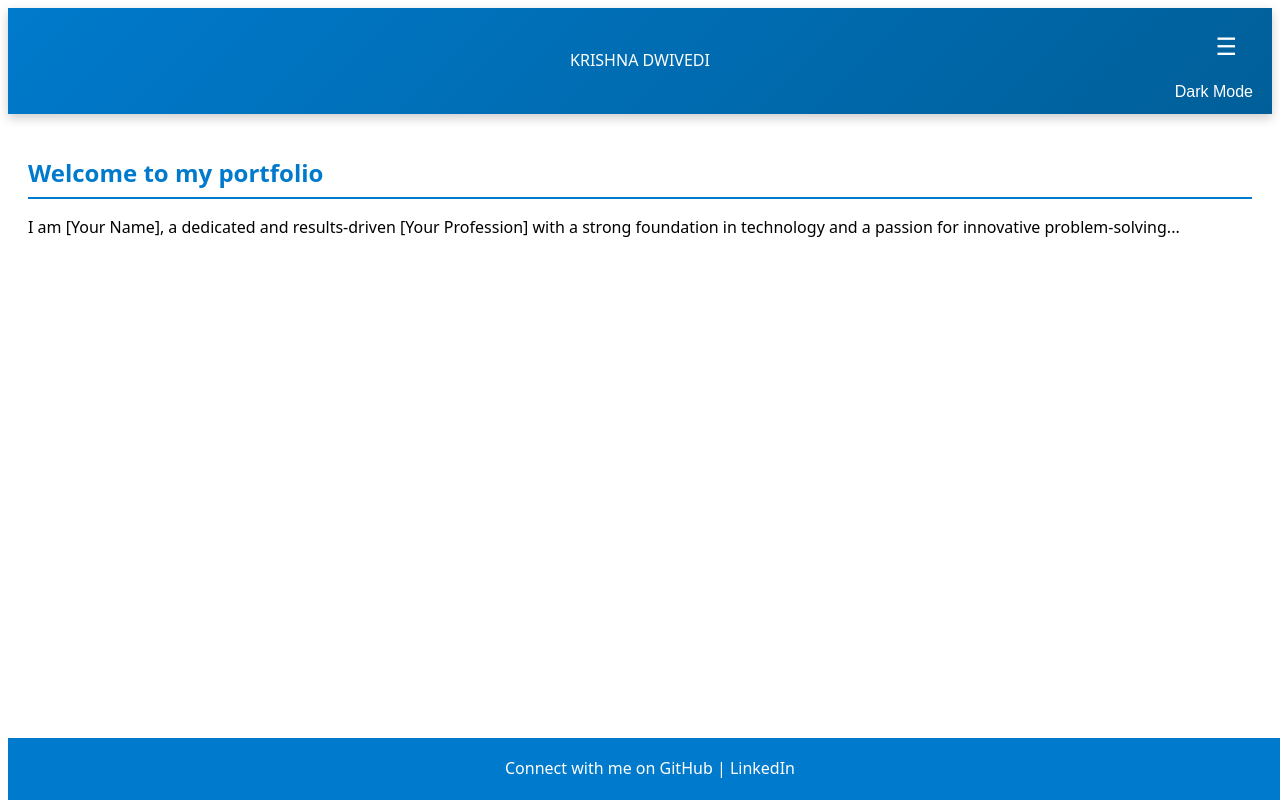
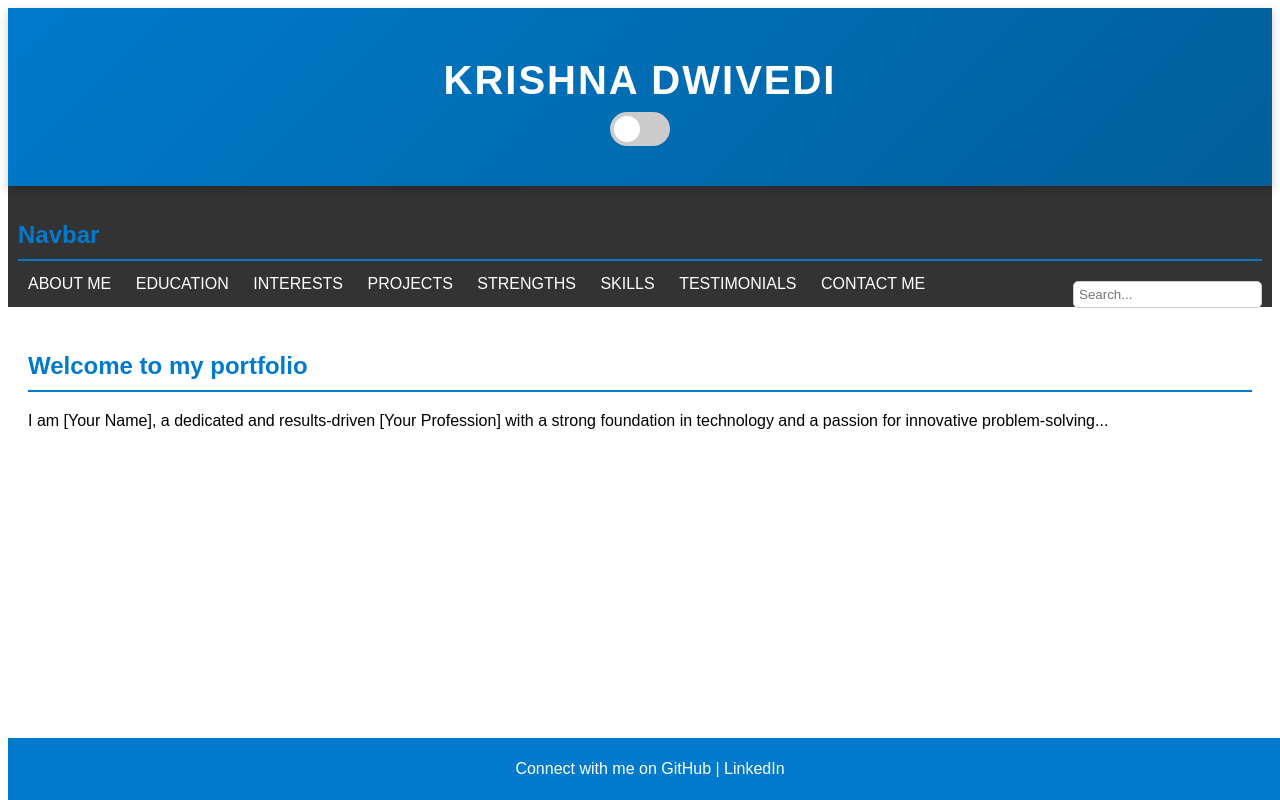
Before and after one commit to sudo-hope0529/portfolio, a plain HTML site: page index.html in a window 1280 px wide. Drawn offline with Linux system fonts and the light colour scheme.

Commit message:
Update index.html

```diff
--- a/index.html
+++ b/index.html
@@ -321,76 +321,100 @@
 .card .rotate-button:hover {
     color: #FFD700; /* Change color on hover */
 }
-.sidebar {
-            position: fixed;
+        body {
+            font-family: Arial, sans-serif;
+            transition: background-color 0.3s, color 0.3s;
+        }
+        .light-mode {
+            background-color: #ffffff;
+            color: #000000;
+        }
+        .dark-mode {
+            background-color: #333333;
+            color: #ffffff;
+        }
+        .navbar {
+            background-color: #333;
+            color: white;
+            padding: 10px;
+        }
+        .navbar a {
+            color: white;
+            padding: 10px;
+            text-decoration: none;
+        }
+        .navbar a:hover {
+            background-color: #575757;
+        }
+        .search-container {
+            float: right;
+        }
+        .search-container input {
+            padding: 5px;
+        }
+        section {
+            display: none;
+        }
+        section.active {
+            display: block;
+        }
+        /* Switch styles */
+        .switch {
+            position: relative;
+            display: inline-block;
+            width: 60px;
+            height: 34px;
+        }
+        .switch input {
+            opacity: 0;
+            width: 0;
+            height: 0;
+        }
+        .slider {
+            position: absolute;
+            cursor: pointer;
             top: 0;
+            left: 0;
             right: 0;
-            height: 100%;
-            width: 20%;
-            background-color: rgba(52, 58, 64, 0.95); /* Slightly transparent background */
-            color: white;
-            padding: 15px;
-            display: none; /* Initially hidden */
-            z-index: 1000;
-            transition: transform 0.3s ease; /* Smooth transition */
-            transform: translateX(-100%); /* Start off-screen */
+            bottom: 0;
+            background-color: #ccc;
+            transition: .4s;
+            border-radius: 34px;
         }
-        .sidebar.show {
-            display: block; /* Show when active */
-            transform: translateX(0); /* Slide in */
+        .slider:before {
+            position: absolute;
+            content: "";
+            height: 26px;
+            width: 26px;
+            left: 4px;
+            bottom: 4px;
+            background-color: white;
+            transition: .4s;
+            border-radius: 50%;
         }
-        .sidebar a {
-            color: white; /* Keep the text color */
-            background-color: transparent; /* Make background transparent */
-            padding: 10px 15px; /* Adjust padding as needed */
-            text-decoration: none; /* Remove underline */
-            display: block; /* Make the link fill the width */
-            border: none; /* Remove any border */
-            transition: transform 0.3s ease; /* Smooth transition for scaling */
+        input:checked + .slider {
+            background-color: #2196F3;
         }
-        .sidebar a:hover {
-            background-color: rgba(255, 255, 255, 0.1); /* Optional: Add a hover effect */
-            text-decoration: none;
-            transform: scale(1.05); /* Scale up the link slightly */
-        }
-        .toggle-btn {
-            cursor: pointer;
-            font-size: 24px;
-            color: white;
-            background: none;
-            border: none;
-            position: absolute;
-            right: 20px; /* Position on the right */
-            top: 10px; /* Position at the top */
-            transition: transform 0.3s ease, opacity 0.3s ease; /* Transition for rotation and opacity */
-        }
-        .toggle-btn.open {
-            transform: rotate(180deg) scale(1.2); /* Rotate and scale when open */
-            opacity: 0.8; /* Slightly fade */
-        }
-        .close-btn {
-            cursor: pointer;
-            font-size: 24px;
-            color: white;
-            background: none;
-            border: none;
-            position: absolute;
-            right: 10px; /* Position on the right */
-            top:4px; /* Position at the top */
+        input:checked + .slider:before {
+            transform: translateX(26px);
         }
     </style>
 </head>
 <body class="light-mode">
     <header>
-        <a> KRISHNA DWIVEDI</a>
-        <button class="toggle-btn" id="toggleSidebar">☰</button>
-        <button id="toggleTheme" class="toggle-theme-btn">Dark Mode</button>
+        <h1>KRISHNA DWIVEDI</h1>
+        <label class="switch">
+            <input type="checkbox" id="toggleTheme">
+            <span class="slider"></span>
+        </label>
     </header>
 
-    <div class="sidebar" id="sidebar">
-        <button class="close-btn" id="closeSidebar">✖</button>
-        <h2>Menu</h2>
-        <div id="menuItems">
+    <div class="navbar" id="navbar">
+        <h2>Navbar</h2>
+        <div class="search-container">
+            <input type="text" id="searchInput" placeholder="Search...">
+        </div>
+        <div id="navItems">
             <a href="#" onclick="showSection('introduction')">ABOUT ME</a>
             <a href="#" onclick="showSection('education')">EDUCATION</a>
             <a href="#" onclick="showSection('interests')">INTERESTS</a>
@@ -401,30 +425,7 @@
             <a href="#" onclick="showSection('contact')">CONTACT ME</a>
         </div>
     </div>
-    <script>
-        const sidebar = document.getElementById('sidebar');
-        const toggleSidebar = document.getElementById('toggleSidebar');
-        const closeSidebar = document.getElementById('closeSidebar');
 
-        toggleSidebar.onclick = function() {
-            sidebar.classList.toggle('show'); // Toggle the sidebar visibility
-            toggleSidebar.classList.toggle('open'); // Add rotation and scale effect
-        };
-
-        closeSidebar.onclick = function() {
-            sidebar.classList.remove('show'); // Close the sidebar
-            toggleSidebar.classList.remove('open'); // Reset rotation and scale
-        };
-
-        // Close sidebar when clicking anywhere in the sidebar
-        sidebar.addEventListener('click', function(event) {
-            // Check if the click is not on the close button
-            if (event.target !== closeSidebar) {
-                sidebar.classList.remove('show'); // Close the sidebar
-                toggleSidebar.classList.remove('open'); // Reset rotation and scale
-            }
-        });
-    </script>
     <main>
         <div class="content">
             <section id="introduction" class="active">
@@ -444,7 +445,7 @@
                 </div>
 
                 <div class="education-item">
-                    <div class="space_btw">
+                                        <div class="space_btw">
                         <h3>Krishna's Vikash Institute of Technology</h3>
                         <span class="date">(Sept. 2023 - Present)</span>
                     </div>
@@ -568,7 +569,7 @@
             </section>
 
             <section id="contact">
-                <h2>Contact Me</h2>
+                               <h2>Contact Me</h2>
                 <form id="contactForm" aria-label="Contact Form">
                     <input type="text" name="name" placeholder="Your Name" required aria-required="true">
                     <input type="email" name="email" placeholder="Your Email" required aria-required="true">
@@ -624,12 +625,12 @@
             const activeSection = document.getElementById(sectionId);
             activeSection.classList.add('active');
         }
+
         // Dark/Light mode toggle
-        document.getElementById('toggleTheme').addEventListener('click', function() {
+        document.getElementById('toggleTheme').addEventListener('change', function() {
             const body = document.body;
             body.classList.toggle('dark-mode');
             body.classList.toggle('light-mode');
-            this.textContent = body.classList.contains('dark-mode') ? 'Light Mode' : 'Dark Mode';
         });
 
         // Contact form submission handling
@@ -653,6 +654,16 @@
 
         // Load the introduction section by default
         showSection('introduction');
+
+        // Search functionality
+        document.getElementById('searchInput').addEventListener('input', function() {
+            const query = this.value.toLowerCase();
+            const navItems = document.querySelectorAll('#navItems a');
+            navItems.forEach(item => {
+                const text = item.textContent.toLowerCase();
+                item.style.display = text.includes(query) ? 'block' : 'none';
+            });
+        });
     </script>
 </body>
 </html>
```
